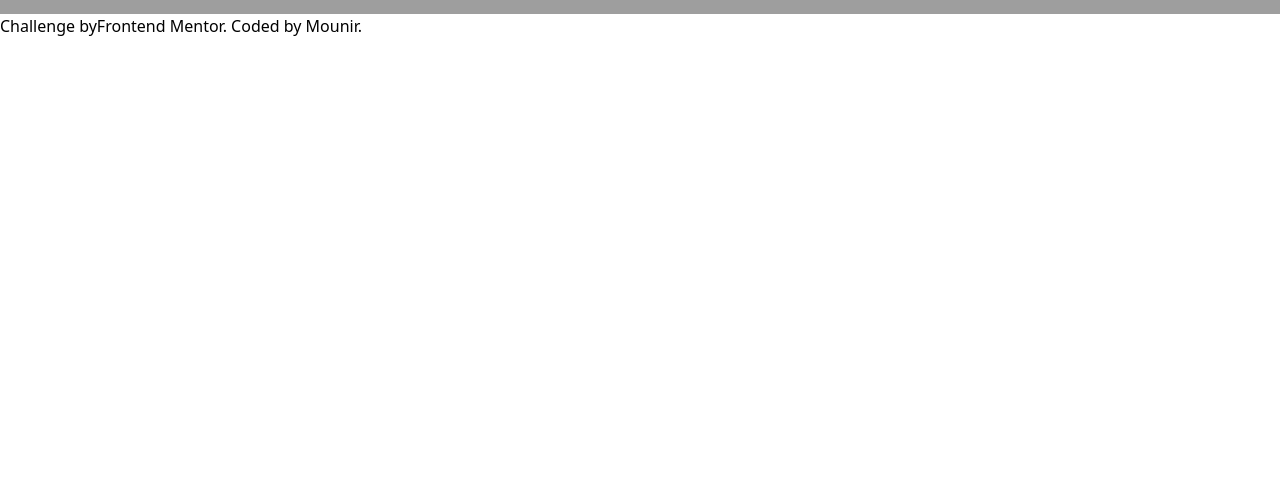
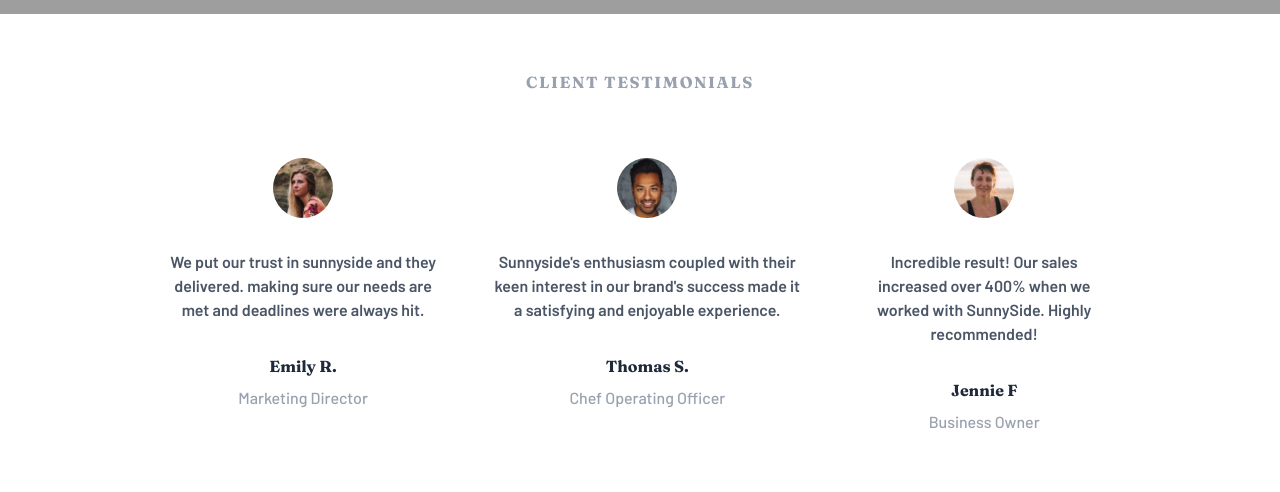
Before and after one commit to Jido-Mad/Agency-Landing-Page, a React (Vite) app: page / in a window 1280 px wide. Shown: the part 2603-3095 px from the top of the page. Before the commit the page ends 2641 px from the top, so only its background shows below. Built offline with nearby package versions, Linux system fonts and the light colour scheme; grey boxes are pictures that could not be loaded.

Commit message:
Added Testimonials Section

```diff
--- a/src/App.jsx
+++ b/src/App.jsx
@@ -1,11 +1,13 @@
 import Attribution from "./Components/Attribution.jsx";
 import Hero from "./Components/Hero.jsx";
 import Cards from "./Components/Cards.jsx";
+import Testimonals from "./Components/Testimonials.jsx";
 function App() {
   return (
     <>
       <Hero />
       <Cards />
+      <Testimonals />
       <Attribution />
     </>
   );
--- /dev/null
+++ b/src/Components/Testimonials.jsx
@@ -0,0 +1,59 @@
+function Testimonals() {
+  return (
+    <div className="barlow my-14 xl:mx-40">
+      <h2 className="fraunces text-center font-bold text-gray-400 mb-14 tracking-widest">
+        CLIENT TESTIMONIALS
+      </h2>
+      <div className="flex flex-col md:flex-row gap-10">
+        <div className="m-2 text-center flex flex-col gap-8 items-center">
+          <img
+            src="./image-emily.jpg"
+            alt="Profile Image"
+            className="w-15 rounded-full"
+          />
+          <p className="text-gray-600">
+            We put our trust in sunnyside and they delivered. making sure our
+            needs are met and deadlines were always hit.
+          </p>
+          <div className="flex flex-col gap-2">
+            <p className="fraunces text-gray-800 font-extrabold">Emily R.</p>
+            <p className="text-gray-400 font-medium">Marketing Director</p>
+          </div>
+        </div>
+
+        <div className="m-2 text-center flex flex-col gap-8 items-center">
+          <img
+            src="./image-thomas.jpg"
+            alt="Profile Image"
+            className="w-15 rounded-full"
+          />
+          <p className="text-gray-600">
+            Sunnyside's enthusiasm coupled with their keen interest in our
+            brand's success made it a satisfying and enjoyable experience.
+          </p>
+          <div className="flex flex-col gap-2">
+            <p className="fraunces text-gray-800 font-extrabold">Thomas S.</p>
+            <p className="text-gray-400 font-medium">Chef Operating Officer</p>
+          </div>
+        </div>
+
+        <div className="m-2 text-center flex flex-col gap-8 items-center">
+          <img
+            src="./image-jennie.jpg"
+            alt="Profile Image"
+            className="w-15 rounded-full"
+          />
+          <p className="text-gray-600">
+            Incredible result! Our sales increased over 400% when we worked with
+            SunnySide. Highly recommended!
+          </p>
+          <div className="flex flex-col gap-2">
+            <p className="fraunces text-gray-800 font-extrabold">Jennie F</p>
+            <p className="text-gray-400 font-medium">Business Owner</p>
+          </div>
+        </div>
+      </div>
+    </div>
+  );
+}
+export default Testimonals;
```
